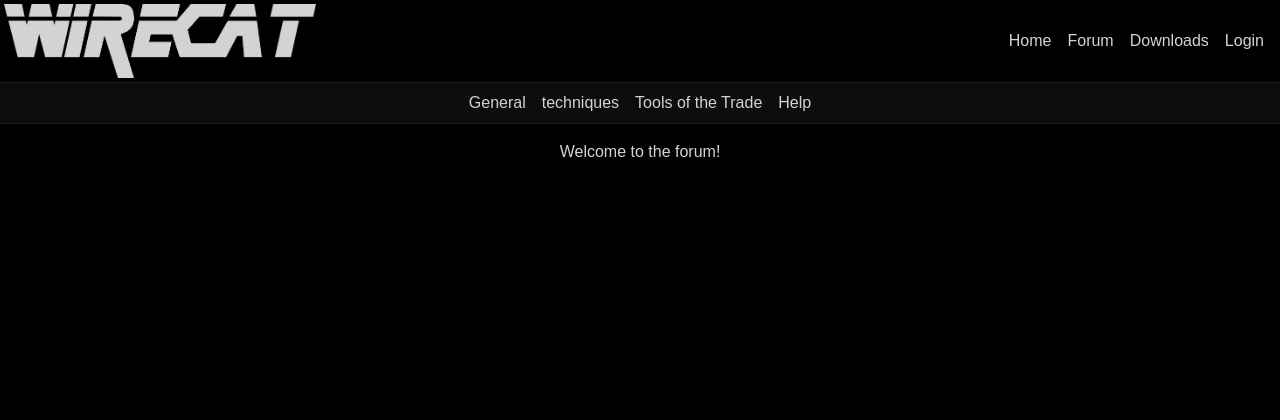
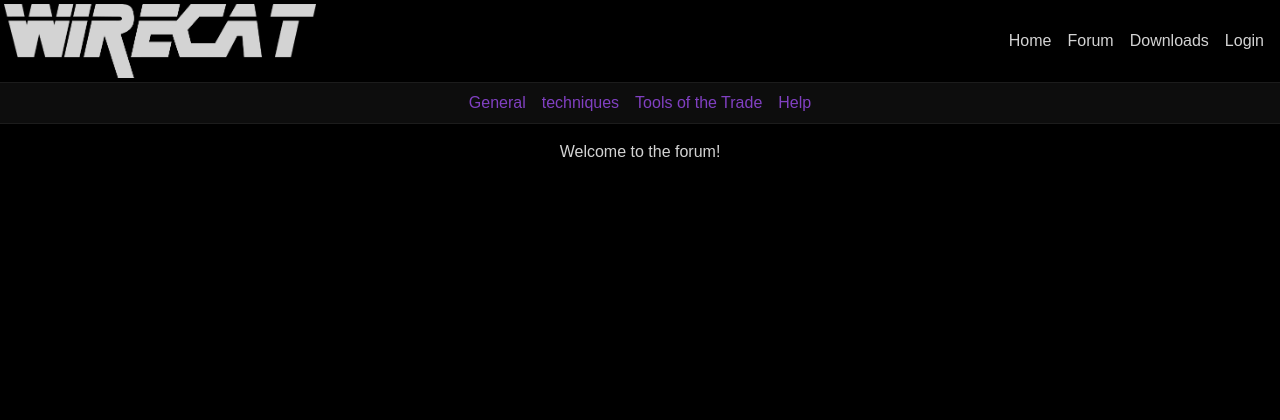
Before and after one commit to mimi-katsu/wirecat, a Flask app: page /forum in a window 1280 px wide. Shown: the top 420 px of the page. Run offline with Flask 3, Linux system fonts and the light colour scheme.

Commit message:
messed with some of the color and added a background image

```diff
--- a/wirecat/static/css/main.css
+++ b/wirecat/static/css/main.css
@@ -12,6 +12,10 @@
     font-family: sans-serif;
 
     background-color: var(--background-color-main);
+}
+a {
+  color: rgb(129, 64, 194);
+
 }
 /*
   1. Use a more-intuitive box-sizing model.
@@ -67,8 +71,11 @@
   }
 
 body {
+    /* background-image: url('/static/images/post1.jpg'); */
+    background-size: cover;
+    background-attachment: fixed;
+    background-repeat: no-repeat;
     display: grid;
-    /* grid-template-rows:4em 2em 2.65em 12fr 1fr;  */
     grid-auto-rows: minmax(50px 1200px);
     align-items: center;
 }
@@ -99,6 +106,7 @@ body {
 }
 
 .main-nav>a {
+  color: var(--font-color-main);
   padding-left: 1em;
 }
 
```
